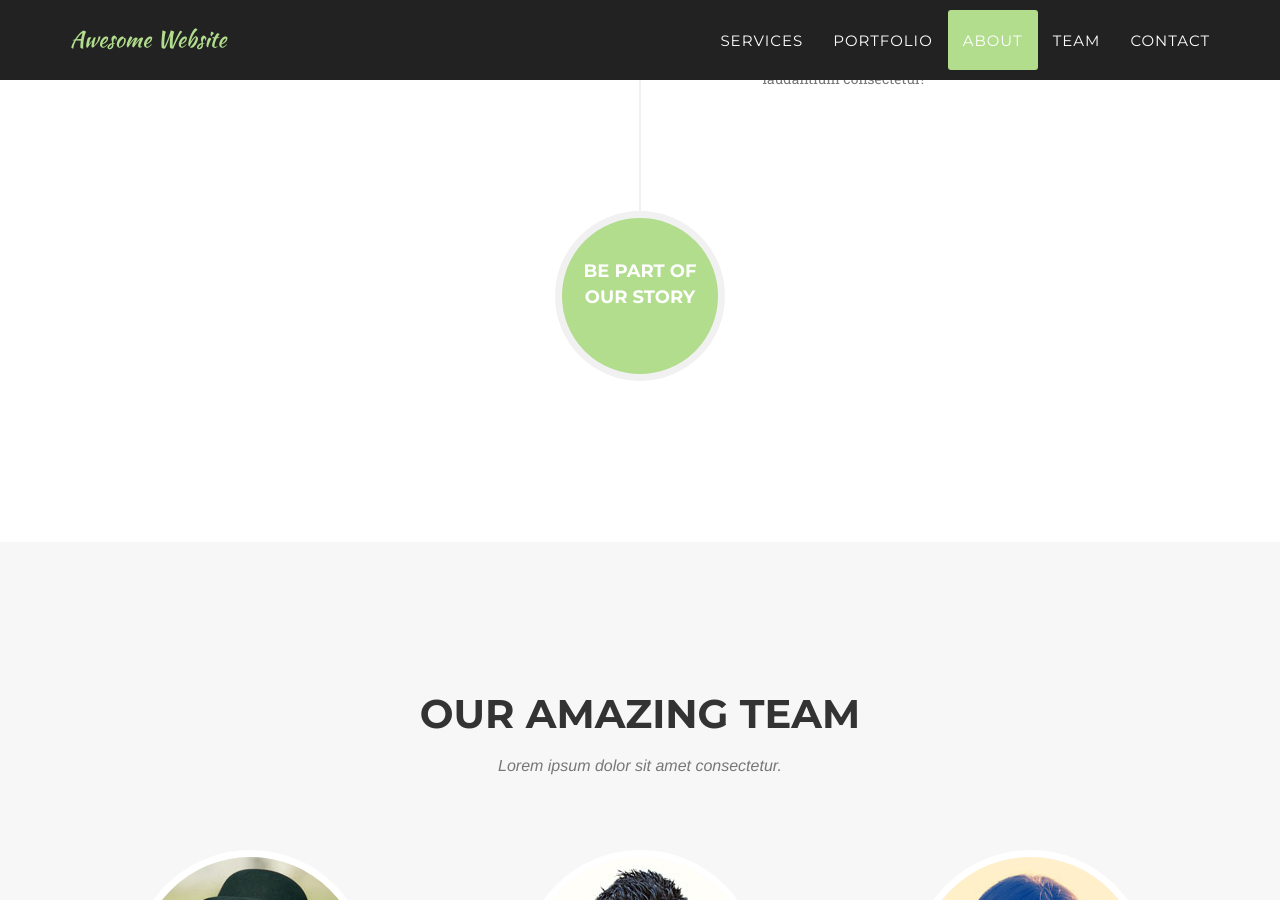
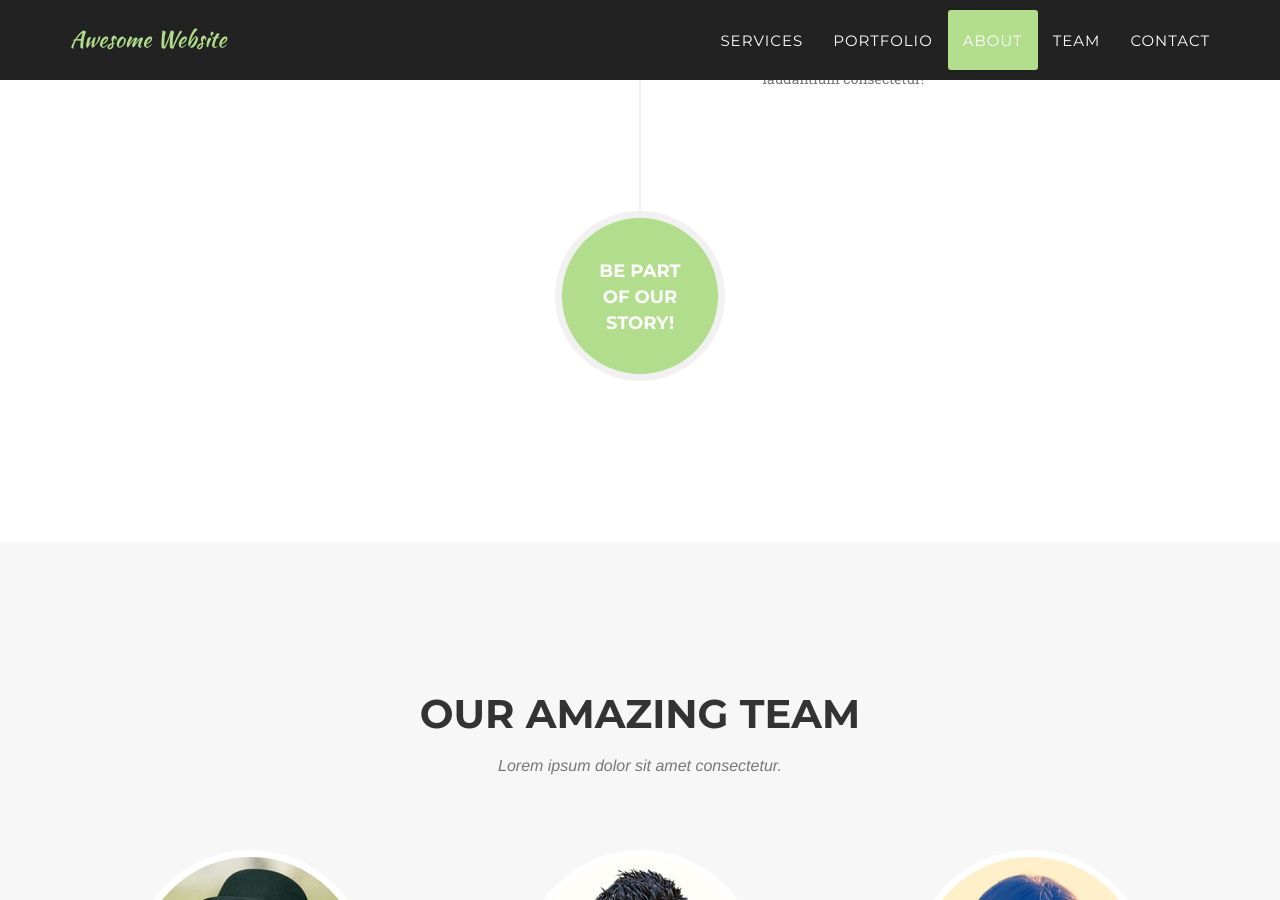
Before and after one commit to heydavid-dev/creating-a-new-website-189, a Jekyll site: the page built from index.html, in a window 1280 px wide and 900 px high, scrolled down 4049 px. Built offline with Jekyll 4.4.1, drawn with Linux system fonts in a browser that asks for light colours; some web fonts are replaced.

```diff
--- a/_includes/about.html
+++ b/_includes/about.html
@@ -68,7 +68,9 @@
                         </li>
                         <li class="timeline-inverted">
                             <div class="timeline-image">
-                                <h4>Be Part Of Our Story</h4>
+                                <h4>Be Part
+                                    <br>Of Our
+                                    <br>Story!</h4>
                             </div>
                         </li>
                     </ul>
```
